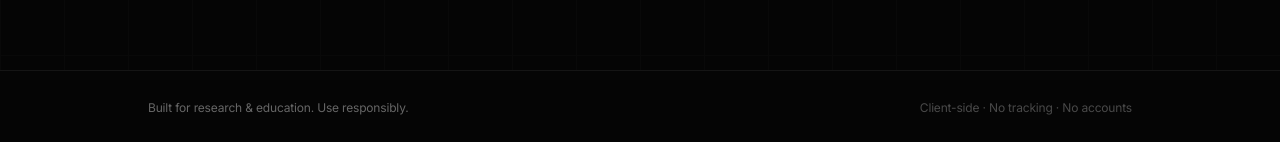
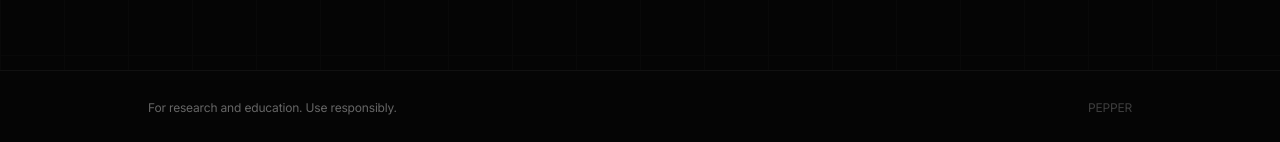
Before and after one commit to DrPhrma/PEPPER, a React (Vite) app: page / in a window 1280 px wide. Shown: the part 1086-1228 px from the top of the page. Built offline with nearby package versions, Linux system fonts and the light colour scheme.

Commit message:
style: cleaner footer copy, slightly stronger nav

```diff
--- a/src/components/Layout.tsx
+++ b/src/components/Layout.tsx
@@ -15,10 +15,10 @@ export default function Layout({ children }: LayoutProps) {
 
   return (
     <div className="min-h-screen bg-background flex flex-col relative">
-      <header className="sticky top-0 z-50 border-b border-border/80 bg-background/70 backdrop-blur-xl">
+      <header className="sticky top-0 z-50 border-b border-border/60 bg-background/60 backdrop-blur-xl">
         <div className="max-w-5xl mx-auto px-5 h-[52px] flex items-center justify-between">
           <Link to="/" className="flex items-center gap-2.5 group">
-            <div className="w-7 h-7 rounded-lg bg-gradient-to-br from-white/15 to-white/5 border border-white/10 flex items-center justify-center group-hover:from-white/20 group-hover:to-white/8 transition-all">
+            <div className="w-7 h-7 rounded-lg bg-gradient-to-br from-white/15 to-white/5 border border-white/10 flex items-center justify-center group-hover:from-white/25 group-hover:to-white/10 transition-all shadow-[0_0_12px_rgba(255,255,255,0.05)]">
               <Search className="w-3.5 h-3.5 text-white" strokeWidth={2.5} />
             </div>
             <span className="text-[15px] font-semibold text-white tracking-tight">PEPPER</span>
@@ -53,10 +53,10 @@ export default function Layout({ children }: LayoutProps) {
         {children}
       </main>
 
-      <footer className="border-t border-border/80 py-7 mt-auto">
+      <footer className="border-t border-border/60 py-7 mt-auto">
         <div className="max-w-5xl mx-auto px-5 flex flex-col sm:flex-row items-center justify-between gap-3 text-[12px] text-muted">
-          <p>Built for research & education. Use responsibly.</p>
-          <p className="text-muted/70">Client-side · No tracking · No accounts</p>
+          <p>For research and education. Use responsibly.</p>
+          <p className="text-muted/60">PEPPER</p>
         </div>
       </footer>
     </div>
```
